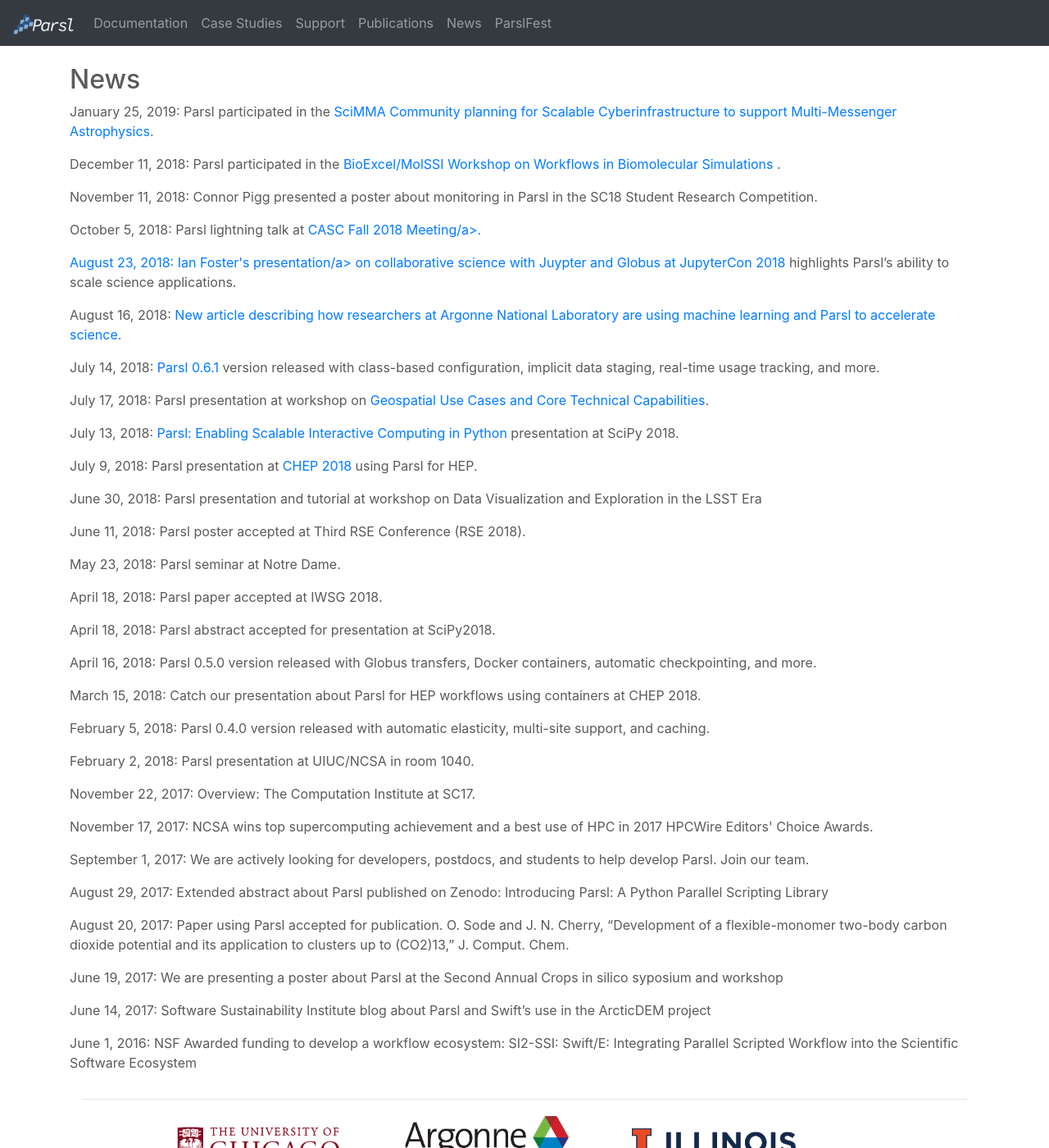
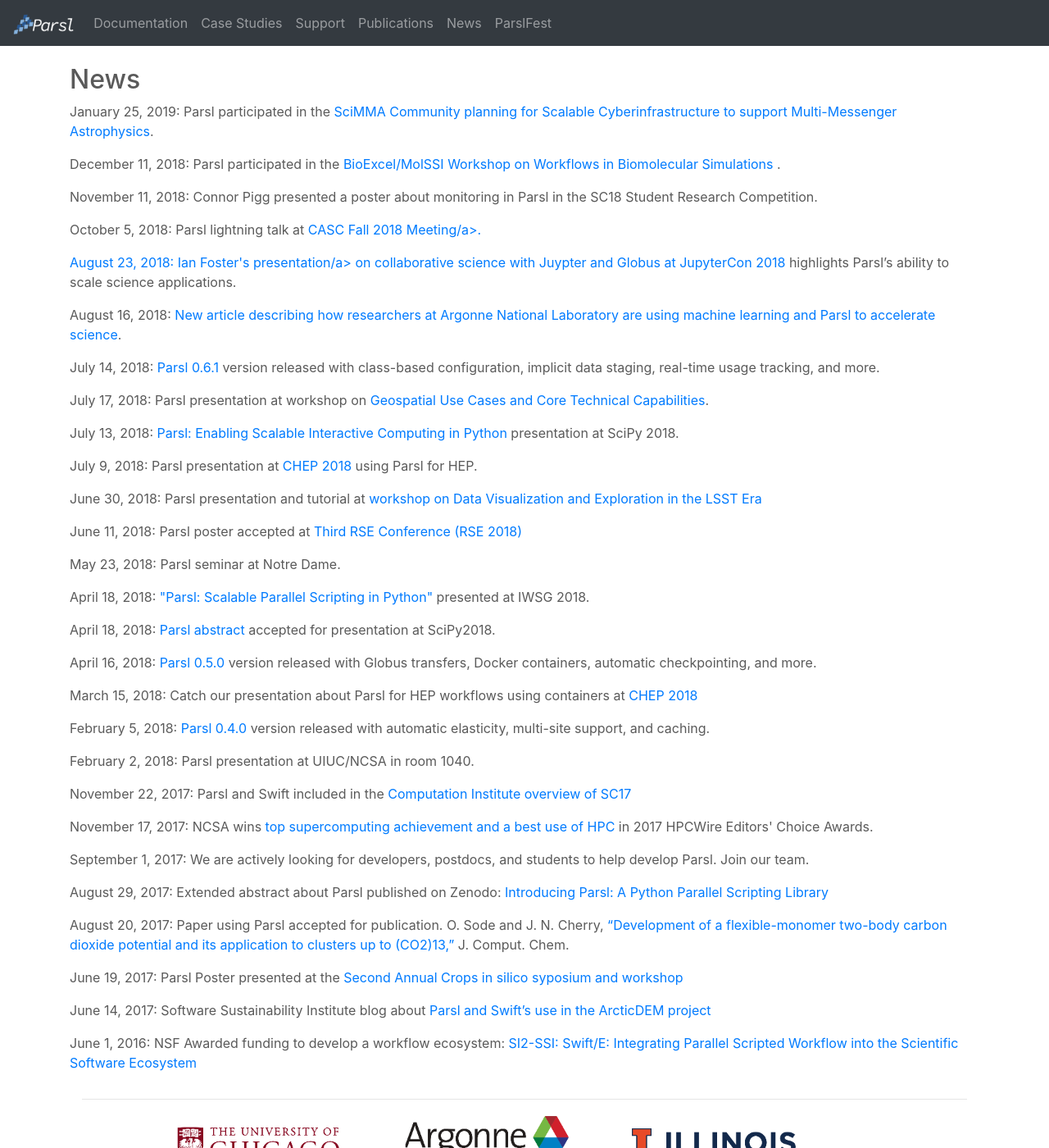
Before and after one commit to Parsl/parsl.github.io, a Jekyll site: the page built from news2.html, in a window 1280 px wide and 1400 px high. Shown: the whole window at 82% size. Built offline with Jekyll 4.4.1, drawn with Linux system fonts in a browser that asks for light colours.

Commit message:
Updating news

```diff
--- a/news2.html
+++ b/news2.html
@@ -73,13 +73,13 @@
 
 <div class="news-info">
         <p><span class="name">June 30, 2018:</span>
-Parsl presentation and tutorial at workshop on Data Visualization and Exploration in the LSST Era
+Parsl presentation and tutorial at <a href="ttp://www.ncsa.illinois.edu/Conferences/LSST18/program.html">workshop on Data Visualization and Exploration in the LSST Era</a>
         </p>
       </div>
 
 <div class="news-info">
         <p><span class="name">June 11, 2018:</span>
-Parsl poster accepted at Third RSE Conference (RSE 2018).
+          Parsl poster accepted at <a href="http://rse.ac.uk/conf2018/">Third RSE Conference (RSE 2018)</a>
         </p>
       </div>
 
@@ -91,31 +91,31 @@
 
 <div class="news-info">
         <p><span class="name">April 18, 2018:</span>
-Parsl paper accepted at IWSG 2018.
+          <a href="https://sites.google.com/a/nd.edu/iwsg2018/program/iwsg-schedule">"Parsl: Scalable Parallel Scripting in Python"</a> presented at IWSG 2018.
         </p>
       </div>
 
 <div class="news-info">
         <p><span class="name">April 18, 2018:</span>
-Parsl abstract accepted for presentation at SciPy2018.
+<a href='https://scipy2018.scipy.org/ehome/index.php?eventid=299527&tabid=712461&cid=2233540&sessionid=21620152&sessionchoice=1&'>Parsl abstract</a> accepted for presentation at SciPy2018.
         </p>
       </div>
 
 <div class="news-info">
         <p><span class="name">April 16, 2018:</span>
-Parsl 0.5.0 version released with Globus transfers, Docker containers, automatic checkpointing, and more.
+          <a href='https://pypi.python.org/pypi/parsl'>Parsl 0.5.0</a> version released with Globus transfers, Docker containers, automatic checkpointing, and more.
         </p>
       </div>
 
 <div class="news-info">
         <p><span class="name">March 15, 2018:</span>
-Catch our presentation about Parsl for HEP workflows using containers at CHEP 2018.
+Catch our presentation about Parsl for HEP workflows using containers at <a href='http://chep2018.org/'>CHEP 2018</a>
         </p>
       </div>
 
 <div class="news-info">
         <p><span class="name">February 5, 2018:</span>
-Parsl 0.4.0 version released with automatic elasticity, multi-site support, and caching.
+          <a href='https://pypi.python.org/pypi/parsl'>Parsl 0.4.0</a> version released with automatic elasticity, multi-site support, and caching.
         </p>
       </div>
 
@@ -127,13 +127,13 @@
 
 <div class="news-info">
         <p><span class="name">November 22, 2017:</span>
-Overview: The Computation Institute at SC17.
+Parsl and Swift included in the <a href='https://www.ci.uchicago.edu/blog/ci-sc17-arctic-award-portal-preview-smart-cities'>Computation Institute overview of SC17</a>
         </p>
       </div>
 
 <div class="news-info">
         <p><span class="name">November 17, 2017:</span>
-NCSA wins top supercomputing achievement and a best use of HPC in 2017 HPCWire Editors' Choice Awards.
+NCSA wins <a href='http://www.ncsa.illinois.edu/news/story/ncsa_wins_top_supercomputing_achievement_and_a_best_use_of_hpc_in_2017_hpcw'>top supercomputing achievement and a best use of HPC</a> in 2017 HPCWire Editors' Choice Awards.
         </p>
       </div>
 
@@ -145,31 +145,31 @@
 
 <div class="news-info">
         <p><span class="name">August 29, 2017:</span>
-Extended abstract about Parsl published on Zenodo: Introducing Parsl: A Python Parallel Scripting Library
+Extended abstract about Parsl published on Zenodo: <a href='http://doi.org/10.5281/zenodo.853492'>Introducing Parsl: A Python Parallel Scripting Library</a>
         </p>
       </div>
 
 <div class="news-info">
         <p><span class="name">August 20, 2017:</span>
-Paper using Parsl accepted for publication. O. Sode and J. N. Cherry, “Development of a flexible-monomer two-body carbon dioxide potential and its application to clusters up to (CO2)13,” J. Comput. Chem.
+Paper using Parsl accepted for publication. O. Sode and J. N. Cherry, <a href='https://pubmed.ncbi.nlm.nih.gov/29067701/'>“Development of a flexible-monomer two-body carbon dioxide potential and its application to clusters up to (CO2)13,”</a> J. Comput. Chem.
         </p>
       </div>
 
 <div class="news-info">
         <p><span class="name">June 19, 2017:</span>
-We are presenting a poster about Parsl at the Second Annual Crops in silico syposium and workshop
+        Parsl Poster presented at the <a href='http://cropsinsilico.org/convenings/'>Second Annual Crops in silico syposium and workshop</a>
         </p>
       </div>
 
 <div class="news-info">
         <p><span class="name">June 14, 2017:</span>
-Software Sustainability Institute blog about Parsl and Swift’s use in the ArcticDEM project
+Software Sustainability Institute blog about <a href='https://www.software.ac.uk/blog/2017-06-14-workflow-systems-science-programming-large'>Parsl and Swift’s use in the ArcticDEM project</a>
         </p>
       </div>
 
     <div class="news-info">
         <p><span class="name">June 1, 2016:</span>
-      NSF Awarded funding to develop a workflow ecosystem: SI2-SSI: Swift/E: Integrating Parallel Scripted Workflow into the Scientific Software Ecosystem
+      NSF Awarded funding to develop a workflow ecosystem: <a href='https://www.nsf.gov/awardsearch/showAward?AWD_ID=1550588&HistoricalAwards=false'>SI2-SSI: Swift/E: Integrating Parallel Scripted Workflow into the Scientific Software Ecosystem</a>
       </p>
       </div>
 
```
